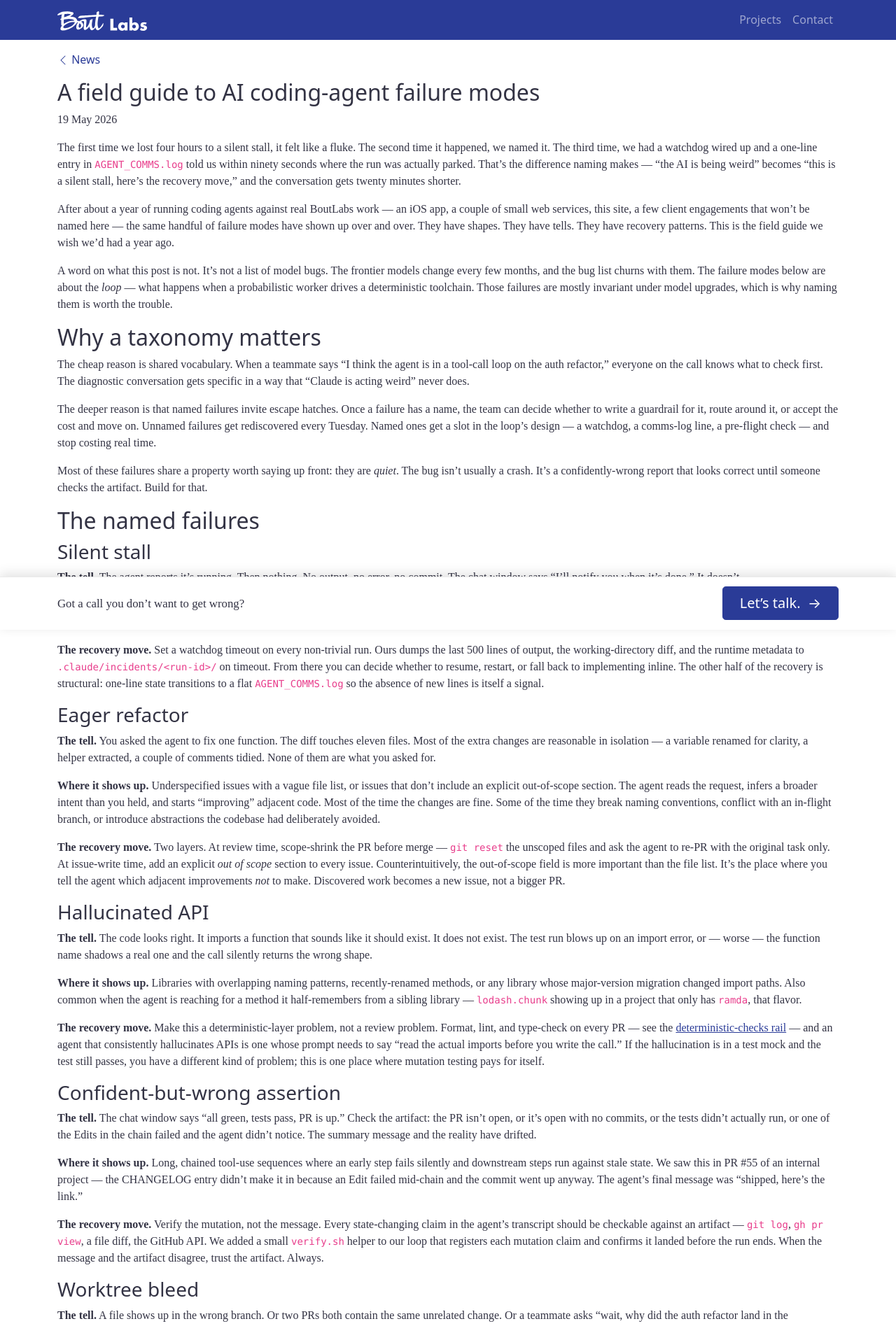
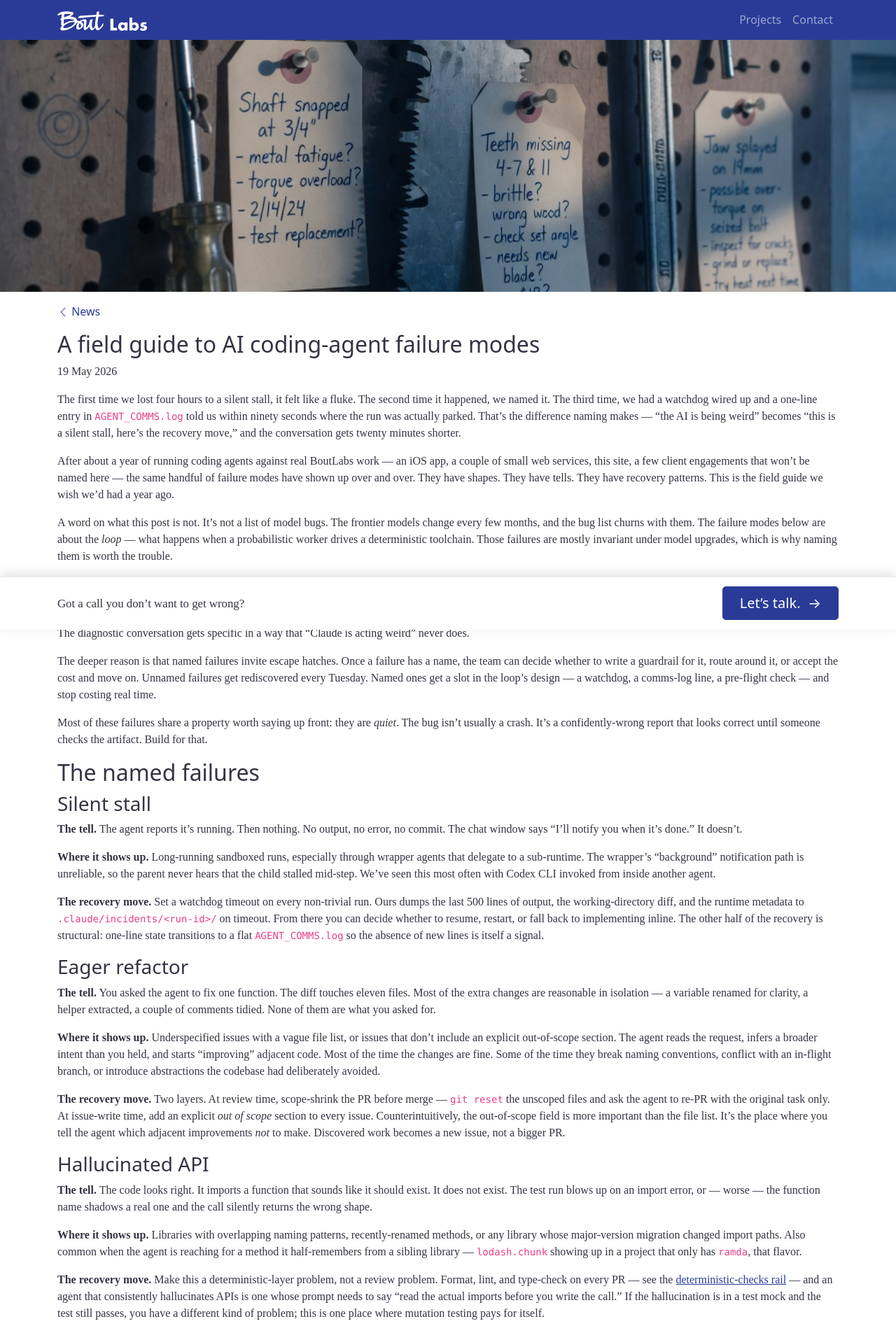
Before and after one commit to BoutLabs/boutlabs.github.io, a Jekyll site: the page built from _posts/2026-05-19-ai-coding-agent-failure-modes.markdown, in a window 1280 px wide. Shown: the top 1895 px of the page at 70% size. Built offline with Jekyll 4.4.1, drawn with Linux system fonts in a browser that asks for light colours; some web fonts are replaced.

Commit message:
feat(blog): wire hero image for failure-modes post
Hero generated via Grok Imagine API (grok-imagine-image-quality) using
prompt #12 from docs/IMAGE_PROMPTS.md (workshop pegboard with
partially-disassembled tools, each labeled — the diagnostic posture).

Co-Authored-By: Claude Opus 4.7 (1M context) <noreply@anthropic.com>

```diff
--- a/_posts/2026-05-19-ai-coding-agent-failure-modes.markdown
+++ b/_posts/2026-05-19-ai-coding-agent-failure-modes.markdown
@@ -4,6 +4,7 @@ title:  "A field guide to AI coding-agent failure modes"
 date:   2026-05-19 09:00:00 -0400
 categories: [news]
 tags: [ai-enablement, engineering]
+hero: /assets/images/posts/ai-coding-agent-failure-modes-header.jpg
 ---
 
 The first time we lost four hours to a silent stall, it felt like a fluke. The second time it happened, we named it. The third time, we had a watchdog wired up and a one-line entry in `AGENT_COMMS.log` told us within ninety seconds where the run was actually parked. That's the difference naming makes — "the AI is being weird" becomes "this is a silent stall, here's the recovery move," and the conversation gets twenty minutes shorter.
```
Also changed, not shown: assets/images/posts/ai-coding-agent-failure-modes-header.jpg (added).
